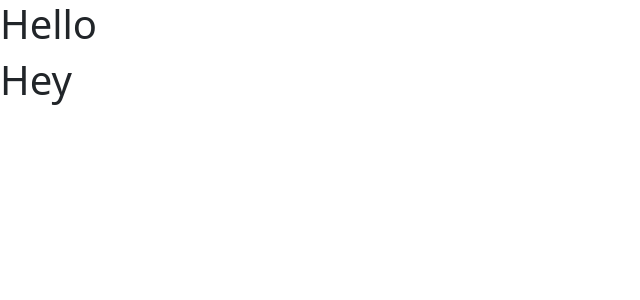
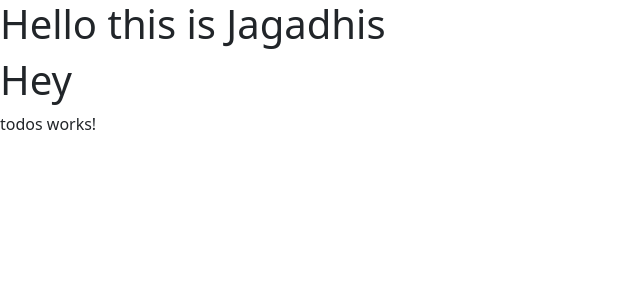
Before and after one commit to jagadhis/angular-todolist, an Angular app: page / in a window 1280 px wide. Shown: the top 300 px of the page, without its empty margins (0-640 px from the left). Built offline with nearby package versions, Linux system fonts and the light colour scheme.

Commit message:
Added Todos Component

```diff
--- /dev/null
+++ b/src/app/Mycomponents/todos/todos.component.html
@@ -0,0 +1 @@
+<p>todos works!</p>
--- a/src/app/app.component.html
+++ b/src/app/app.component.html
@@ -1,2 +1,5 @@
-<h1>Hello</h1>
+<h1>Hello this is {{title}}</h1>
 <h1>Hey</h1>
+<div>
+  <app-todos></app-todos>
+</div>
--- a/src/app/app.component.ts
+++ b/src/app/app.component.ts
@@ -6,5 +6,5 @@ import { Component } from '@angular/core';
   styleUrls: ['./app.component.css']
 })
 export class AppComponent {
-  title = 'angular-todolist';
+  title = 'Jagadhis';
 }
--- a/src/app/app.module.ts
+++ b/src/app/app.module.ts
@@ -3,10 +3,12 @@ import { BrowserModule } from '@angular/platform-browser';
 
 import { AppRoutingModule } from './app-routing.module';
 import { AppComponent } from './app.component';
+import { TodosComponent } from './Mycomponents/todos/todos.component';
 
 @NgModule({
   declarations: [
-    AppComponent
+    AppComponent,
+    TodosComponent
   ],
   imports: [
     BrowserModule,
```
Also changed, not shown: src/app/Mycomponents/todos/todos.component.ts (added, +10 -0 lines), src/app/Mycomponents/todos/todos.component.css (added), 1 other file (tests, documents, lock files or other folders).
